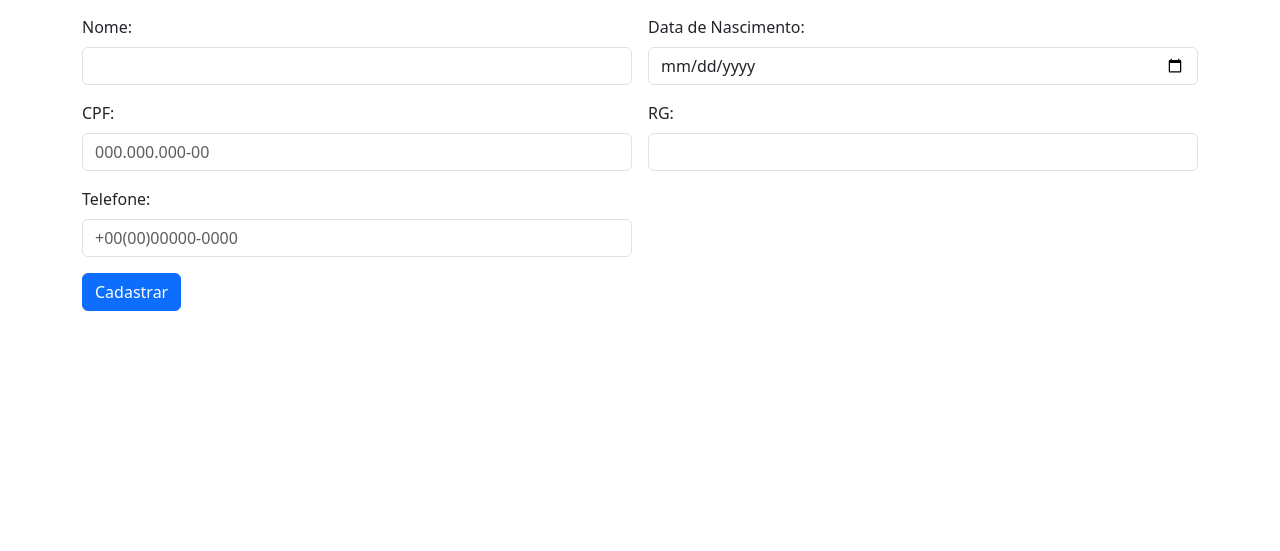
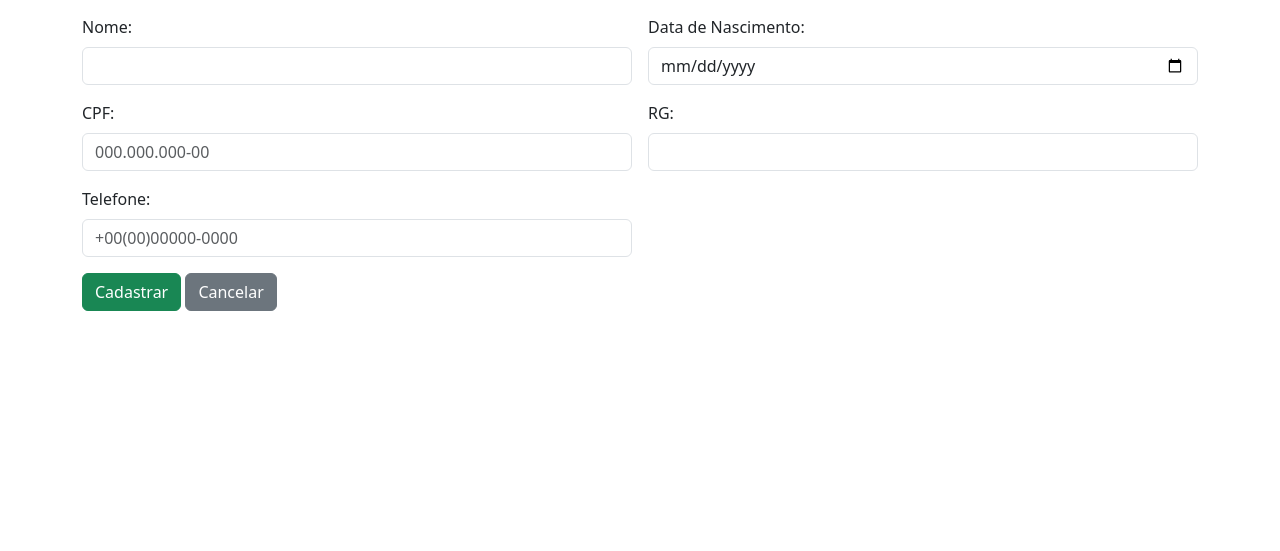
Before and after one commit to HENR1QUEF0NSECA/Desafio-Kabum, a PHP site: template AdvancedMvc/Views/templates/clienteCadastrar.php in a window 1280 px wide. Shown: the part 139-690 px from the top of the page. Run offline with PHP 8.4, Linux system fonts and the light colour scheme; the template is opened without the code that fills it, so the values that code supplies are empty.

Commit message:
Update clienteCadastrar.php
atualizando botao de cancelar

```diff
--- a/AdvancedMvc/Views/templates/clienteCadastrar.php
+++ b/AdvancedMvc/Views/templates/clienteCadastrar.php
@@ -27,7 +27,8 @@
     </div>
 
     <div class="col-12">
-        <input type="submit" name="cadastrar" value="Cadastrar" class="btn btn-primary">
+        <input type="submit" name="cadastrar" value="Cadastrar" class="btn btn-success">
+        <a href="/advancedmvc/cliente" class="btn btn-secondary">Cancelar</a>
     </div>
 </form>
 
```
